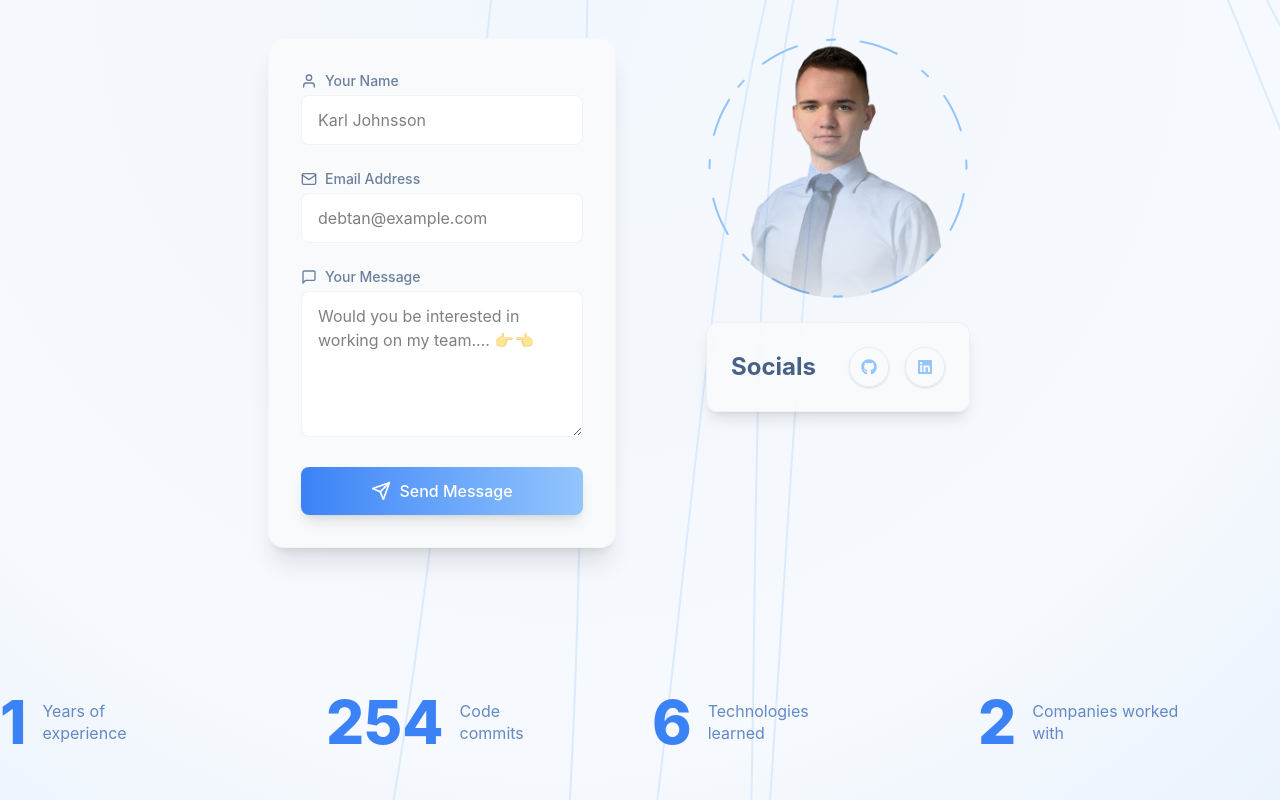
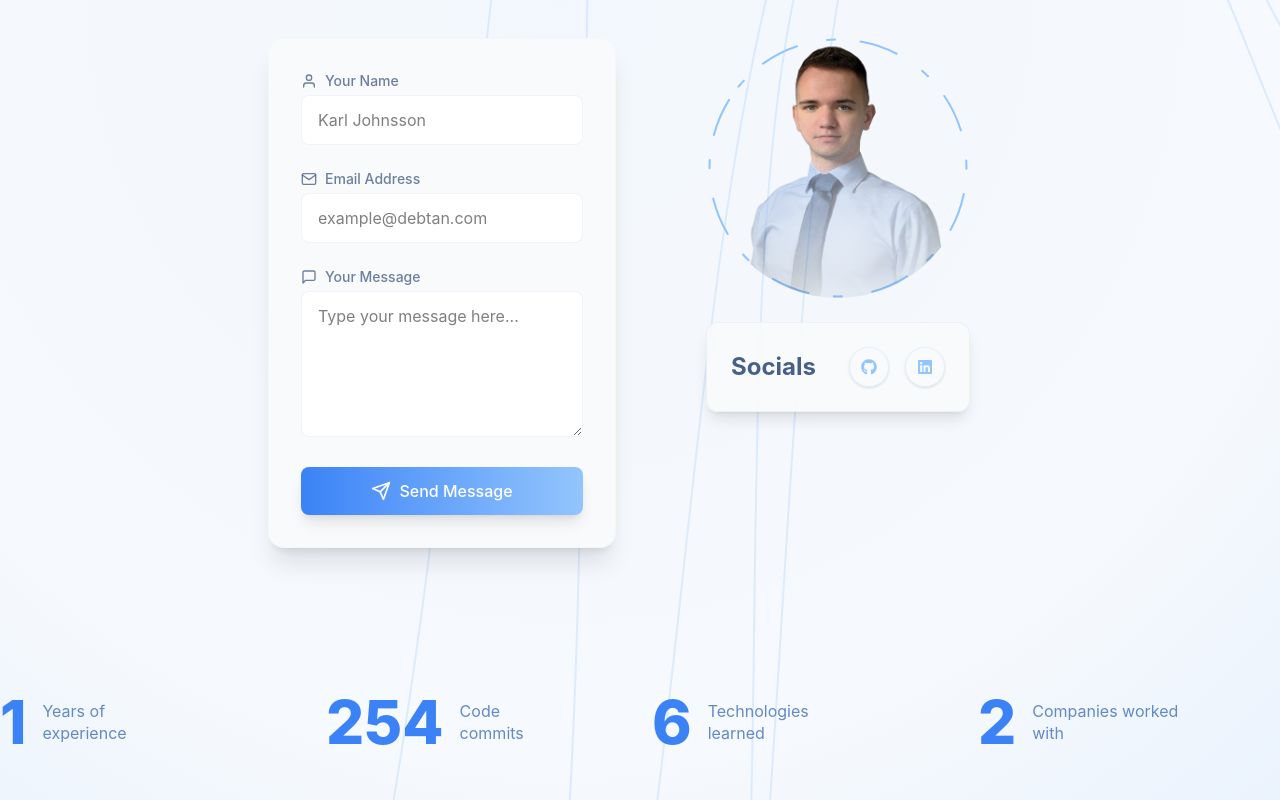
Before and after one commit to przemekw-dev/portfolioWeb, a Next.js app: page / in a window 1280 px wide. Shown: the part 5803-6603 px from the top of the page. Built offline with nearby package versions, Linux system fonts and the light colour scheme.

Commit message:
updated placeholders in contact form

```diff
--- a/src/components/HomeSections/ContactSection/ContactSection.tsx
+++ b/src/components/HomeSections/ContactSection/ContactSection.tsx
@@ -136,7 +136,7 @@ const ContactSection = () => {
                     pattern: /^\S+@\S+$/i,
                   })}
                   className="w-full px-4 py-3 rounded-lg bg-background border border-border/50 focus:border-accent focus:ring-2 focus:ring-accent/20 transition-all"
-                  placeholder="debtan@example.com"
+                  placeholder="example@debtan.com"
                 />
                 {errors.email && (
                   <p className="text-red-500 text-sm">
@@ -157,7 +157,7 @@ const ContactSection = () => {
                   {...register("message", { required: true })}
                   rows={5}
                   className="w-full px-4 py-3 rounded-lg bg-background border border-border/50 focus:border-accent focus:ring-2 focus:ring-accent/20 transition-all"
-                  placeholder="Would you be interested in working on my team.... 👉👈"
+                  placeholder="Type your message here..."
                 />
                 {errors.message && (
                   <p className="text-red-500 text-sm">
```
